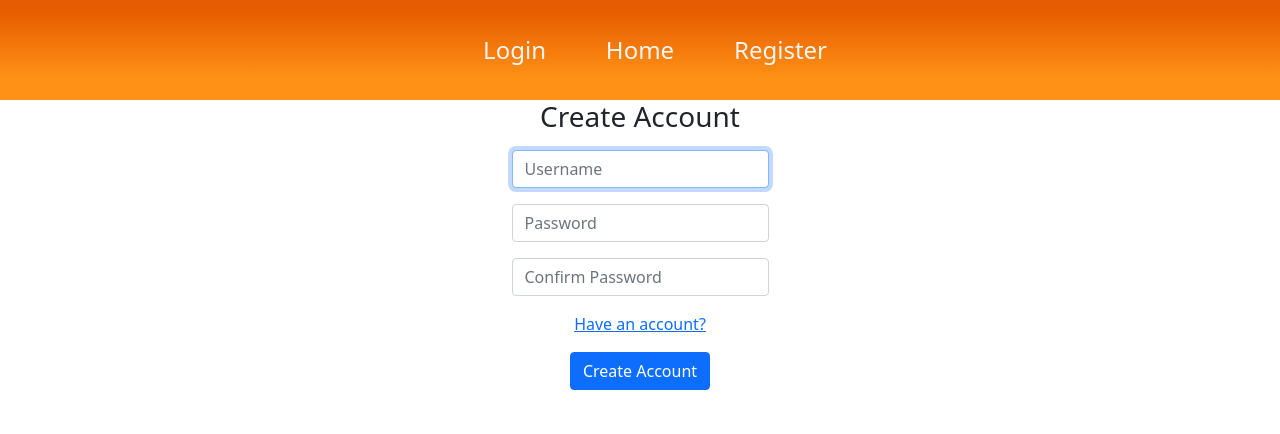
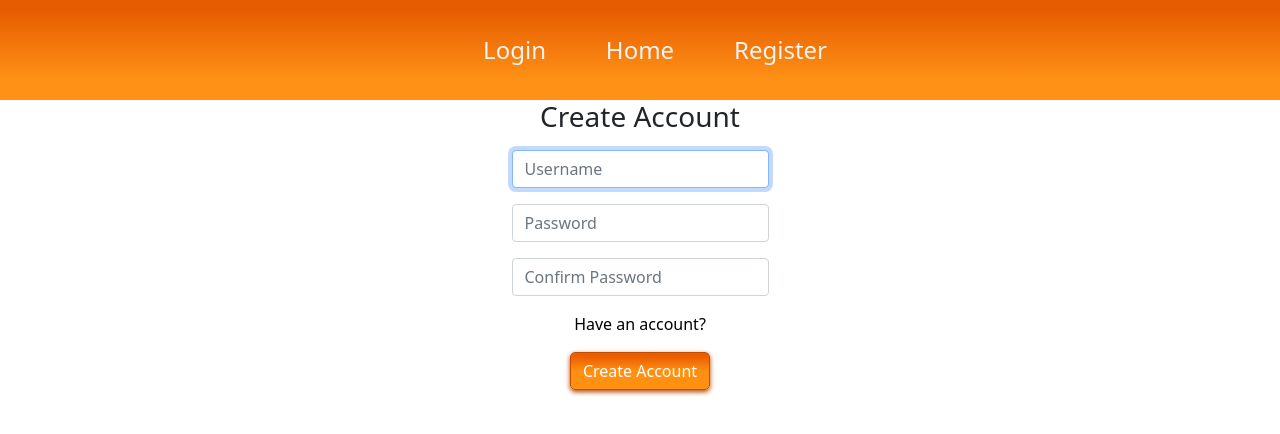
Before and after one commit to pkonkle213/team-lima-dotnet-final-capstone, a Vue app in the folder vue/: page /register in a window 1280 px wide. Shown: the top 434 px of the page. Built offline with nearby package versions, Linux system fonts and the light colour scheme.

Commit message:
pushing login and register style updates

```diff
--- a/vue/src/views/Login.vue
+++ b/vue/src/views/Login.vue
@@ -97,7 +97,7 @@ export default {
   background: linear-gradient(#eb5e00 10%, #ff9011 50%);
   color: white;
   border: solid 1px #c44e00;
-  border-radius: 7%;
+  border-radius: 5px;
   box-shadow: 0 2px 5px 0 #af4600;
 }
 
@@ -114,4 +114,9 @@ export default {
 #signInTxt {
   color: #4f596b;
 }
+
+a {
+  color: black;
+  text-decoration: none;
+}
 </style>
--- a/vue/src/views/Register.vue
+++ b/vue/src/views/Register.vue
@@ -36,7 +36,7 @@
       <div class="form-group">
         <router-link :to="{ name: 'login' }">Have an account?</router-link>
       </div>
-      <button class="btn btn-primary" type="submit">
+      <button id="createAccount" class="btn btn-primary" type="submit">
         Create Account
       </button>
     </form>
@@ -96,4 +96,26 @@ export default {
 
 
 <style>
+a {
+  color: black;
+  text-decoration: none;
+}
+
+#createAccount {
+    flex-direction: columns;
+    background: linear-gradient(#eb5e00 10%, #ff9011 50%);
+    color: white;
+    border: solid 1px #c44e00;
+    border-radius: 5px;
+    box-shadow: 0 2px 5px 0 #af4600;
+}
+
+#createAccount:hover {
+    text-shadow:
+      0 0 7px #fff,
+      0 0 10px #fff,
+      0 0 21px #fff,
+      0 0 25px #fff,
+      0 0 30px #fff;
+}
 </style>
--- a/vue/src/views/ViewStudySession.vue
+++ b/vue/src/views/ViewStudySession.vue
@@ -57,6 +57,7 @@ export default {
   justify-content: flex-start;
   padding-top: 90px;
   background: linear-gradient(#e6e6e6 10%, #ffffff 50%);
+  font-size: 24px;
 }
 
 #left-side-bar-empty {
```
Also changed, not shown: vue/src/components/StudySessionCardTimed.vue (+0 -8 lines).
